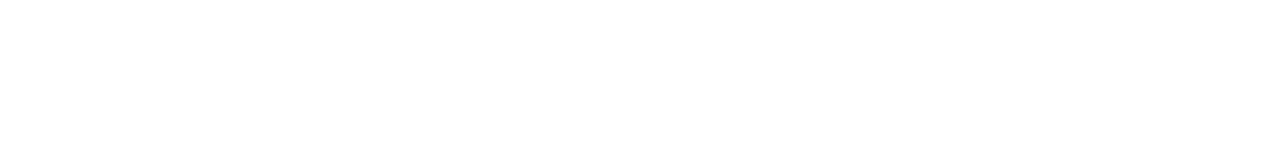
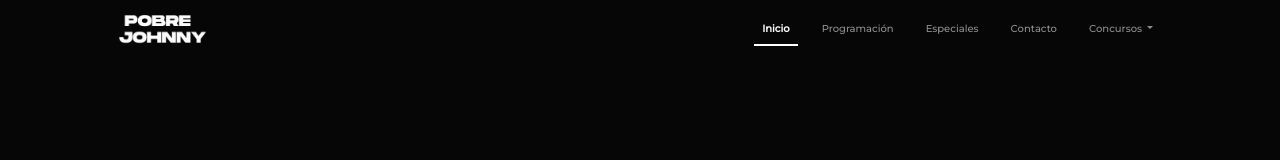
Before and after one commit to martinezpazuxui/PF-Martinez-Paz, a website: page index.html in a window 1280 px wide. Drawn offline with nearby package versions, Linux system fonts and the light colour scheme.

Commit message:
Empiezo a trabajar en la estructura del sitio. Creo un navbar y configuro sus estilos en scss

```diff
--- a/index.html
+++ b/index.html
@@ -6,7 +6,7 @@
     <meta name="viewport" content="width=device-width, initial-scale=1.0">
     <meta http-equiv="X-UA-Compatible" content="ie=edge">
     <title>Pobre Johnny - 88.9</title>
-    <link rel="icon" type="image/png" href="assets/icons/00_pj_favicon.png">
+    <link rel="icon" type="image/png" href="img/icons/00_pj_favicon.png">
     <meta name="description"
         content="Sitio oficial de Radio Pobre Johnny 88.9. Aquí podrás escuchar la radio en vivo, conocer nuestra programación, encontr las últimas novedades del rock argentino, fechas de próximos shows, entradas gratis y mucho más.">
     <meta name="keywords"
@@ -23,6 +23,49 @@
 
 <body>
 
+    <!-- NAVBAR -->
+    <div class="container-xxl-12">
+        <nav class="dis navbar navbar-expand-lg fixed-top navbar-dark">
+            <div class="col-10 container-fluid">
+                <a class="navbar-brand" href="index.html"><img src="img/icons/Logo_PJ.png"></a>
+                <button class="navbar-toggler" type="button" data-bs-toggle="collapse"
+                    data-bs-target="#navbarNavDropdown" aria-controls="navbarNavDropdown" aria-expanded="false"
+                    aria-label="Toggle navigation">
+                    <span class="navbar-toggler-icon"></span>
+                </button>
+                <div class="collapse navbar-collapse justify-content-end" id="navbarNavDropdown">
+                    <ul class="navbar-nav nav-underline">
+                        <li class="nav-item">
+                            <a class="nav-link active" aria-current="page" href="*">Inicio</a>
+                        </li>
+                        <li class="nav-item">
+                            <a class="nav-link" href="#">Programación</a>
+                        </li>
+                        <li class="nav-item">
+                            <a class="nav-link" href="#">Especiales</a>
+                        </li>
+                        <li class="nav-item">
+                            <a class="nav-link" href="#">Contacto</a>
+                        </li>
+                        <li class="nav-item dropdown">
+                            <a class="nav-link dropdown-toggle" href="#" role="button" data-bs-toggle="dropdown"
+                                aria-expanded="false">
+                                Concursos
+                            </a>
+                            <ul class="dropdown-menu dropdown-menu-dark menu--desplegable">
+                                <li><a class="dropdown-item" href="#">Quiero participar</a>
+                                </li>
+                                <li><a class="dropdown-item" href="concursos.html#seccion-destino">Quiero saber si
+                                        gané</a>
+                                </li>
+                            </ul>
+                        </li>
+                    </ul>
+                </div>
+            </div>
+        </nav>
+    </div>
+
     <script src="https://cdn.jsdelivr.net/npm/bootstrap@5.3.2/dist/js/bootstrap.bundle.min.js"
         integrity="sha384-C6RzsynM9kWDrMNeT87bh95OGNyZPhcTNXj1NW7RuBCsyN/o0jlpcV8Qyq46cDfL" crossorigin="anonymous">
         </script>
--- a/scss/custom.scss
+++ b/scss/custom.scss
@@ -59,3 +59,38 @@ $secondary: #D9D9D9;
 }
 
 @import "../node_modules/bootstrap/scss/bootstrap";
+
+body {
+    background: var(--black__1);
+}
+
+/*----------------------------------------------------------------------------------*/
+/* COMPONENTES PRINCIPALES */
+/*----------------------------------------------------------------------------------*/
+
+
+/*----------------------------------------------------------------------------------*/
+/*NAVBAR*/
+/*----------------------------------------------------------------------------------*/
+.navbar {
+    background-color: var(--black__1);
+    font-family: 'medium', sans-serif;
+    font-size: x-small;
+
+    .nav-link {
+        &:hover {
+            color: var(--green__primary);
+        }
+    }
+
+    .menu--desplegable {
+        font-size: x-small;
+    }
+
+    .navbar-brand {
+        img {
+            width: 80%;
+            height: 80%;
+        }
+    }
+}
```
Also changed, not shown: css/custom.css, 1 other file.
